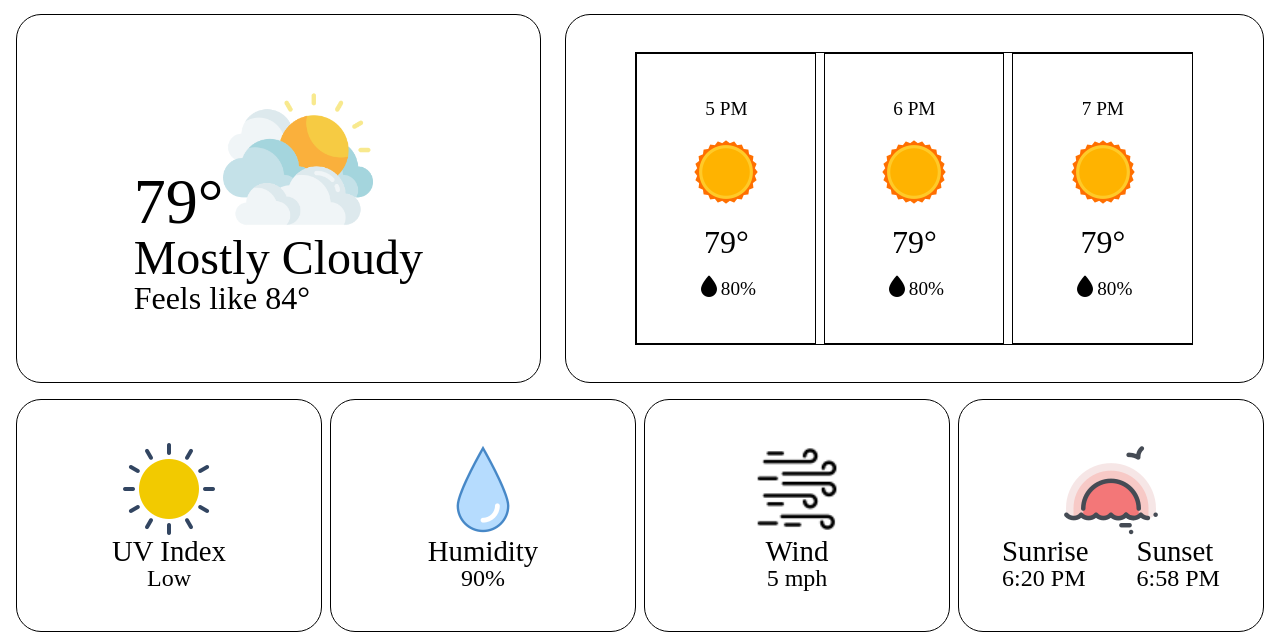
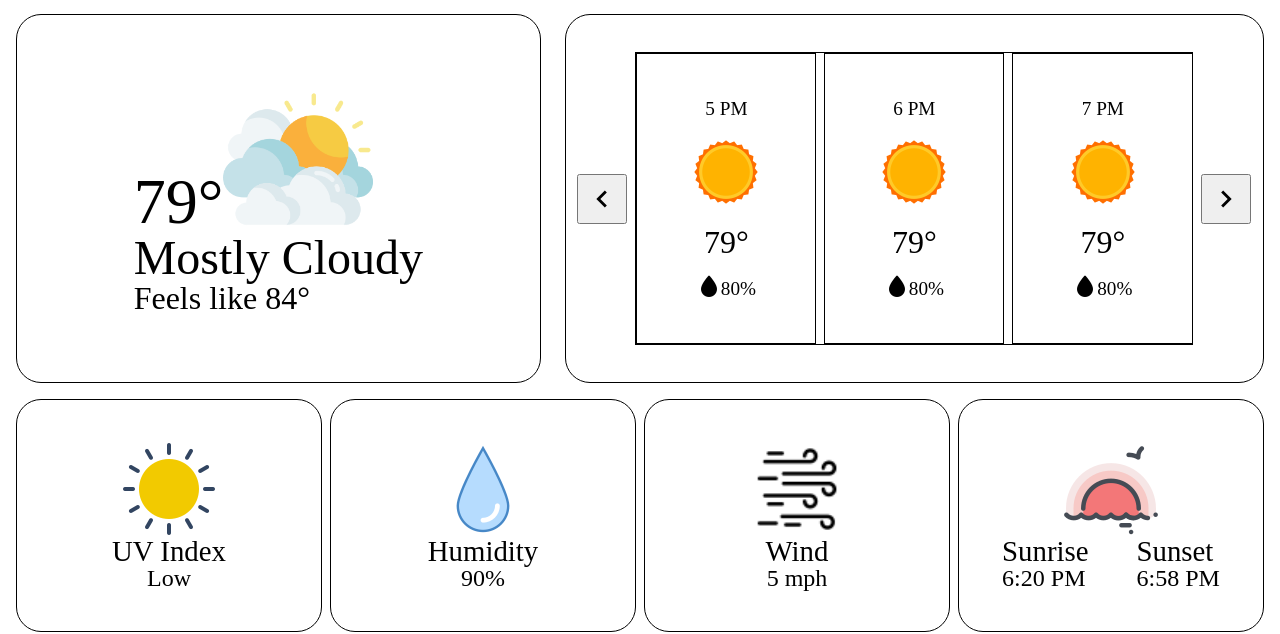
Before and after one commit to NefrodzV/tempestas-weather, a website built with webpack: page dist/index.html in a window 1280 px wide. Shown: the part 104-738 px from the top of the page. Built offline with Linux system fonts and the light colour scheme.

Commit message:
Added the buttons for left and right to carousel

```diff
--- a/src/style.css
+++ b/src/style.css
@@ -208,9 +208,13 @@ main {
 
 .carousel {
   flex-basis: 100%;
-  flex-direction: column;
   align-items: center;
   justify-content: center;
+  gap: var(--space-100);
+}
+.carousel button {
+  height: 50px;
+  width: 50px;
 }
 
 .carousel .window {
```
Also changed, not shown: dist/index.html, dist/main.js, src/assets/icons/chevron-left.svg (added), src/assets/icons/chevron-right.svg (added).
